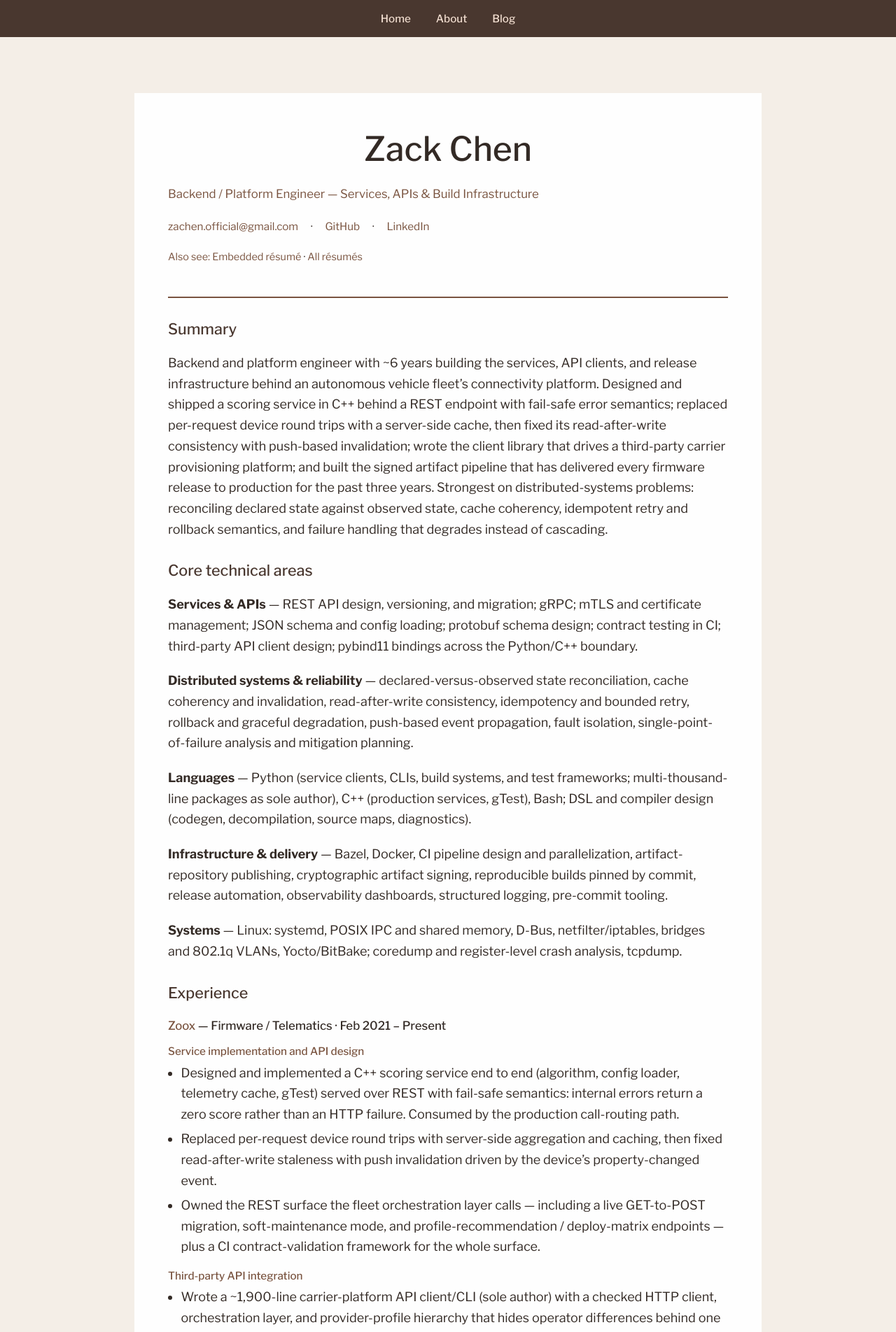
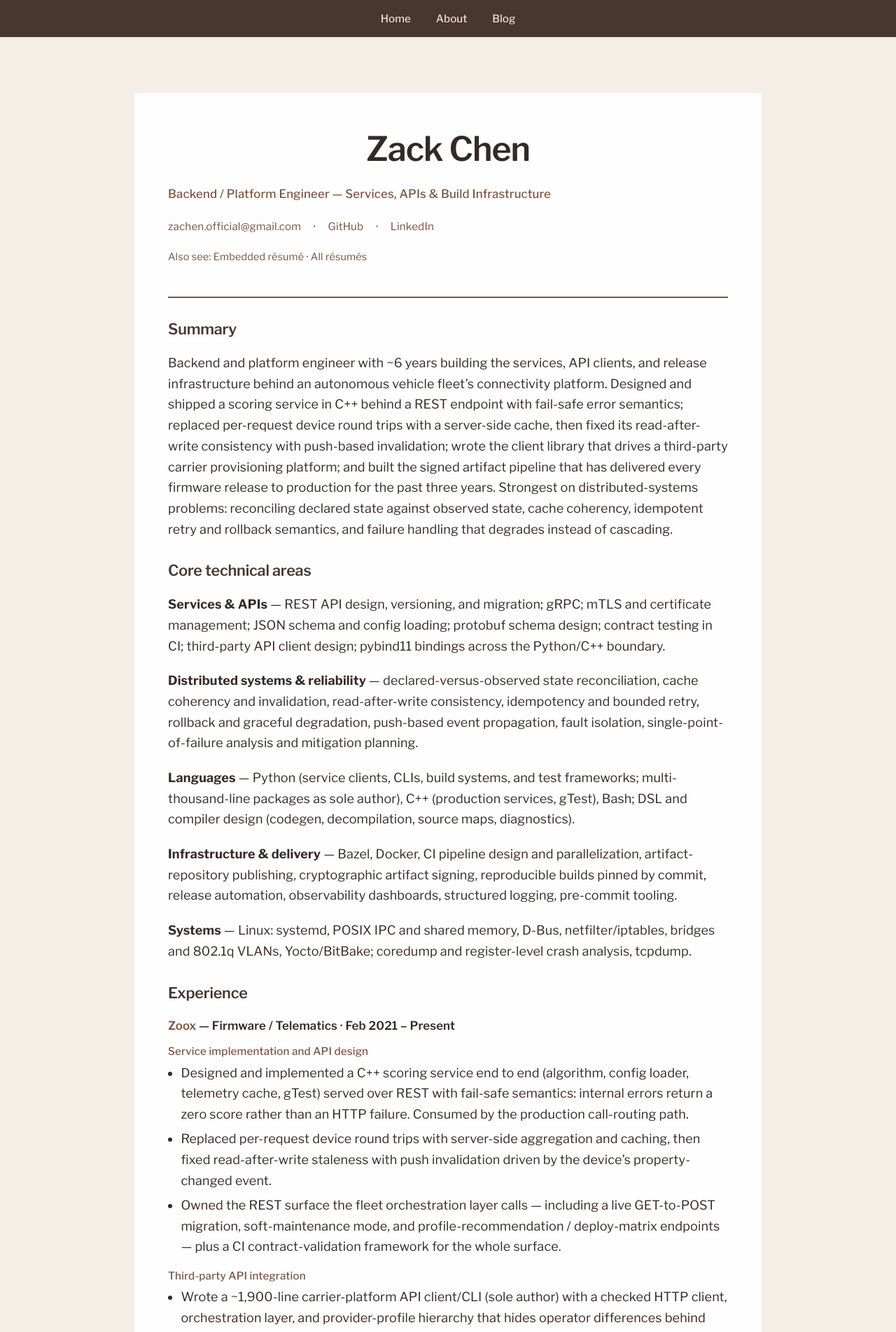
Before and after one commit to zachen-official/personal_website, a Jekyll site: the page built from cv/backend/index.html, in a window 1280 px wide. Shown: the top 1904 px of the page at 70% size. Built offline with Jekyll 4.4.1, drawn with Linux system fonts in a browser that asks for light colours.

Commit message:
Force Libre Franklin across portfolio and r?sum? pages.
EOF

```diff
--- a/css/main.css
+++ b/css/main.css
@@ -1,5 +1,9 @@
 :root {
   --font-sans: "Libre Franklin", "Segoe UI", sans-serif;
+}
+
+html {
+  font-family: var(--font-sans);
 }
 
 body {
@@ -7,7 +11,25 @@ body {
   background-color: #f4eee7;
   background-image: none;
   color: #332a25;
-  font-family: "Libre Franklin", "Segoe UI", sans-serif;
+  font-family: var(--font-sans) !important;
+}
+
+/* Override Bootstrap / browser defaults on every surface, including résumés */
+body,
+body *,
+.portfolio-page,
+.portfolio-page *,
+.page,
+.page *,
+.prose,
+.prose *,
+.resume-page,
+.resume-page *,
+.resume-chooser,
+.resume-chooser *,
+h1, h2, h3, h4, h5, h6,
+p, li, a, span, time, nav, button, input, select, textarea {
+  font-family: var(--font-sans) !important;
 }
  footer ul {
     font-family: "Libre Franklin", "Segoe UI", sans-serif;
@@ -57,7 +79,8 @@ h3{
   font-size:1.125rem;
   text-align: center;
   color:#49372f;
-  font-style:italic;
+  font-style: normal;
+  font-weight: 600;
 }
 h4{
   font-size: 1.5rem;
@@ -1185,25 +1208,43 @@ footer ul {
   line-height: 1.65;
 }
 
+.resume-page {
+  font-family: var(--font-sans) !important;
+  font-weight: 400;
+  letter-spacing: 0.01em;
+}
+
 .resume-page .resume-header {
   margin-bottom: 2rem;
+}
+
+.resume-page .resume-header h1 {
+  font-family: var(--font-sans) !important;
+  font-weight: 600;
+  letter-spacing: -0.02em;
 }
 
 .resume-page .resume-title {
   margin-top: 0.35rem;
   color: #79533f;
   font-size: 1.05rem;
+  font-weight: 500;
+  font-style: normal;
 }
 
 .resume-page .resume-contact {
   margin-top: 0.5rem;
   font-size: 0.95rem;
+  font-weight: 400;
 }
 
 .resume-page h2 {
   margin-top: 2rem;
   text-align: left;
   font-size: 1.35rem;
+  font-weight: 600;
+  font-style: normal;
+  letter-spacing: -0.01em;
 }
 
 .resume-page h3 {
@@ -1211,6 +1252,7 @@ footer ul {
   text-align: left;
   font-style: normal;
   font-size: 1.05rem;
+  font-weight: 600;
   color: #332a25;
 }
 
@@ -1218,7 +1260,15 @@ footer ul {
   margin: 1.1rem 0 0.4rem;
   text-align: left;
   font-size: 0.95rem;
+  font-weight: 500;
+  font-style: normal;
   color: #79533f;
+}
+
+.resume-page p,
+.resume-page li {
+  font-weight: 400;
+  font-style: normal;
 }
 
 .resume-page ul {
```
